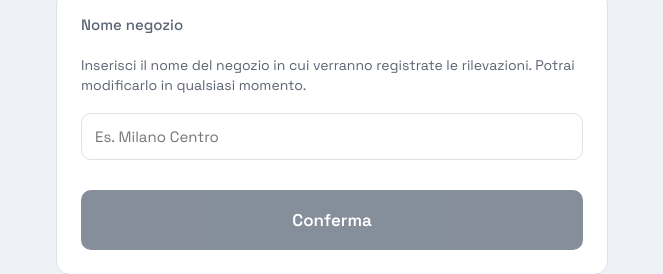
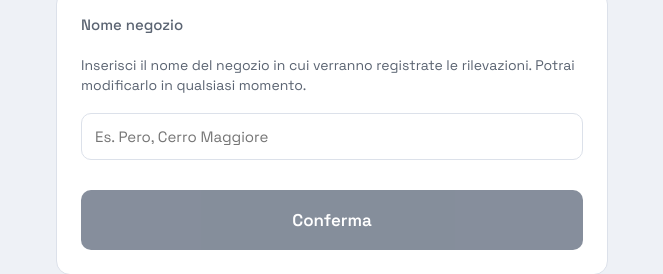
Before and after one commit to martimalatesta/rilevazione-tempi-logistica, a React (Vite) app: page / in a window 1280 px wide. Shown: the part 93-367 px from the top of the page, without its empty margins (308-971 px from the left). Built offline with nearby package versions, Linux system fonts and the light colour scheme.

Commit message:
Add files via upload

```diff
--- a/src/StoreGate.jsx
+++ b/src/StoreGate.jsx
@@ -24,7 +24,7 @@ export default function StoreGate({ children }) {
           <input
             type="text"
             className="field-input"
-            placeholder="Es. Milano Centro"
+            placeholder="Es. Pero, Cerro Maggiore"
             value={value}
             onChange={(e) => setValue(e.target.value)}
           />
```
